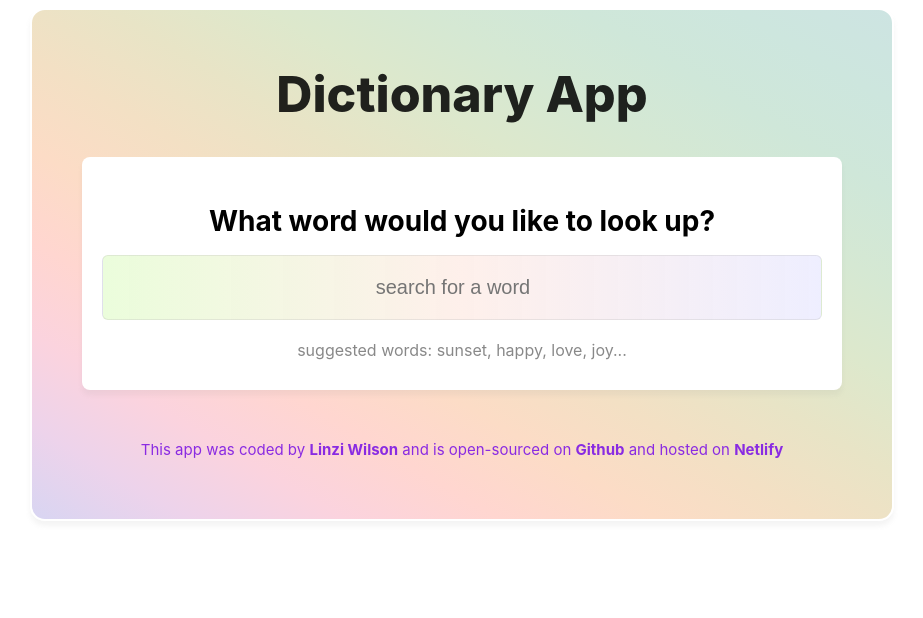
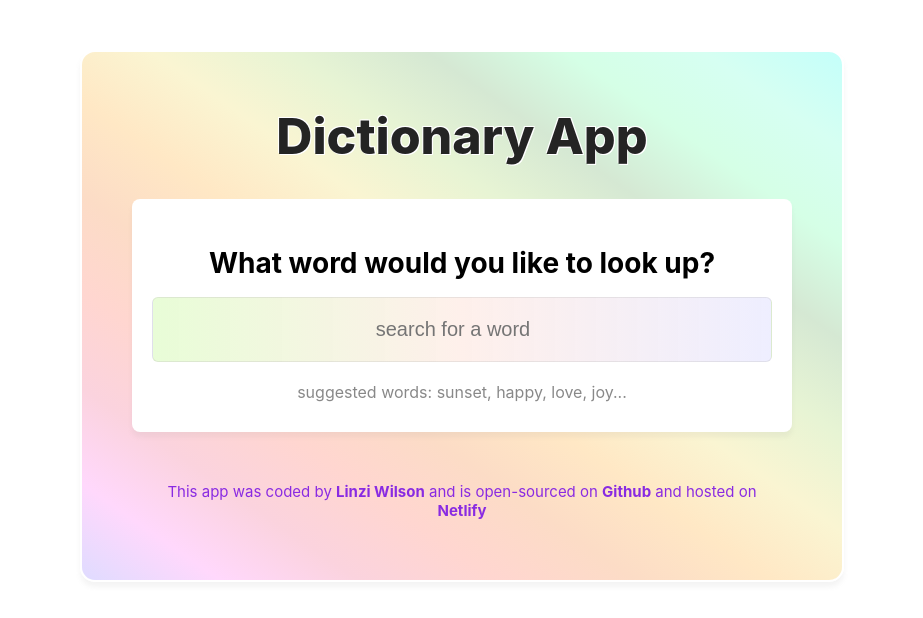
Before and after one commit to xiwilson/xi-dictionary, a React (Create React App) app: page / in a window 1280 px wide. Shown: the top 618 px of the page, without its empty margins (178-1101 px from the left). Built offline with nearby package versions, Linux system fonts and the light colour scheme; no server answers.

Commit message:
Added additional CSS

```diff
--- a/src/App.css
+++ b/src/App.css
@@ -1,23 +1,24 @@
 .App {
-  margin: 0px 200px 0px 200px;
+  margin: 50px 250px 40px 250px;
   padding: 20px 50px 50px 50px;
   border-radius: 15px;
   border: 2px solid white;
   background-image: linear-gradient(
     to right top,
-    #d8d5f2,
-    #edd3eb,
+    hsl(246, 100%, 93%),
+    #ffd8fc,
     #fbd3de,
     #ffd6d0,
     #fcdcc6,
-    #f3e0c4,
-    #e8e4c6,
-    #dde8cc,
+    #ffe8c5,
+    #faf5d2,
+    #e7f4d4,
     #d5e8d3,
-    #cfe7d9,
-    #cde6de,
-    #cde4e2
+    #d5ffe6,
+    #d6fff2,
+    #c4fffa
   );
+  backdrop-filter: brightness(100%);
   background-repeat: no-repeat;
   background-size: cover;
   box-shadow: 0px 5px 5px rgba(151, 151, 151, 0.1);
--- a/src/Dictionary.css
+++ b/src/Dictionary.css
@@ -3,6 +3,8 @@ h1 {
   text-align: center;
   font-size: 50px;
   font-weight: 800;
+  text-shadow: -1px -1px 0 white, 1px -1px 0 white, 1px 1px 0 white,
+    1px 1px 0 white;
 }
 h4 {
   font-size: 28px;
@@ -17,10 +19,10 @@ h4 {
   text-align: center;
   font-size: 20px;
   margin-top: -20px;
-  background: rgba(207, 250, 170, 0.349);
+  background: rgba(207, 250, 170, 0.559);
   background: linear-gradient(
     90deg,
-    rgba(207, 250, 170, 0.418) 0%,
+    rgba(207, 250, 170, 0.472) 0%,
     rgba(253, 221, 210, 0.447) 50%,
     rgba(212, 212, 255, 0.388) 100%
   );
--- a/src/Dictionary.js
+++ b/src/Dictionary.js
@@ -4,7 +4,7 @@ import Results from "./Results";
 import "./Dictionary.css";
 
 export default function Dictionary() {
-  let [keyword, setKeyword] = useState("happy");
+  let [keyword, setKeyword] = useState("rainbow");
   let [results, setResults] = useState(null);
   let [loaded, setLoaded] = useState(false);
 
```
